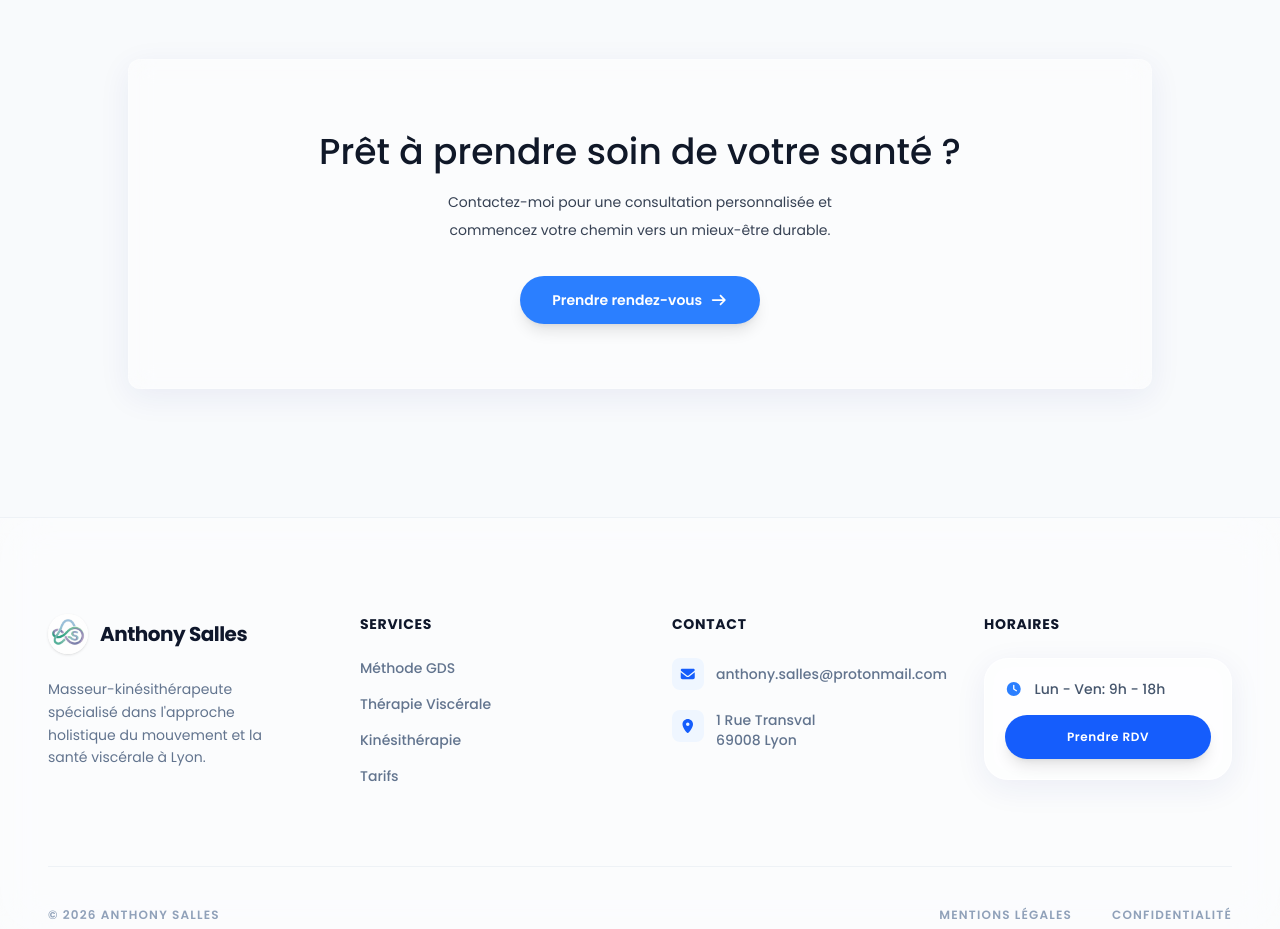
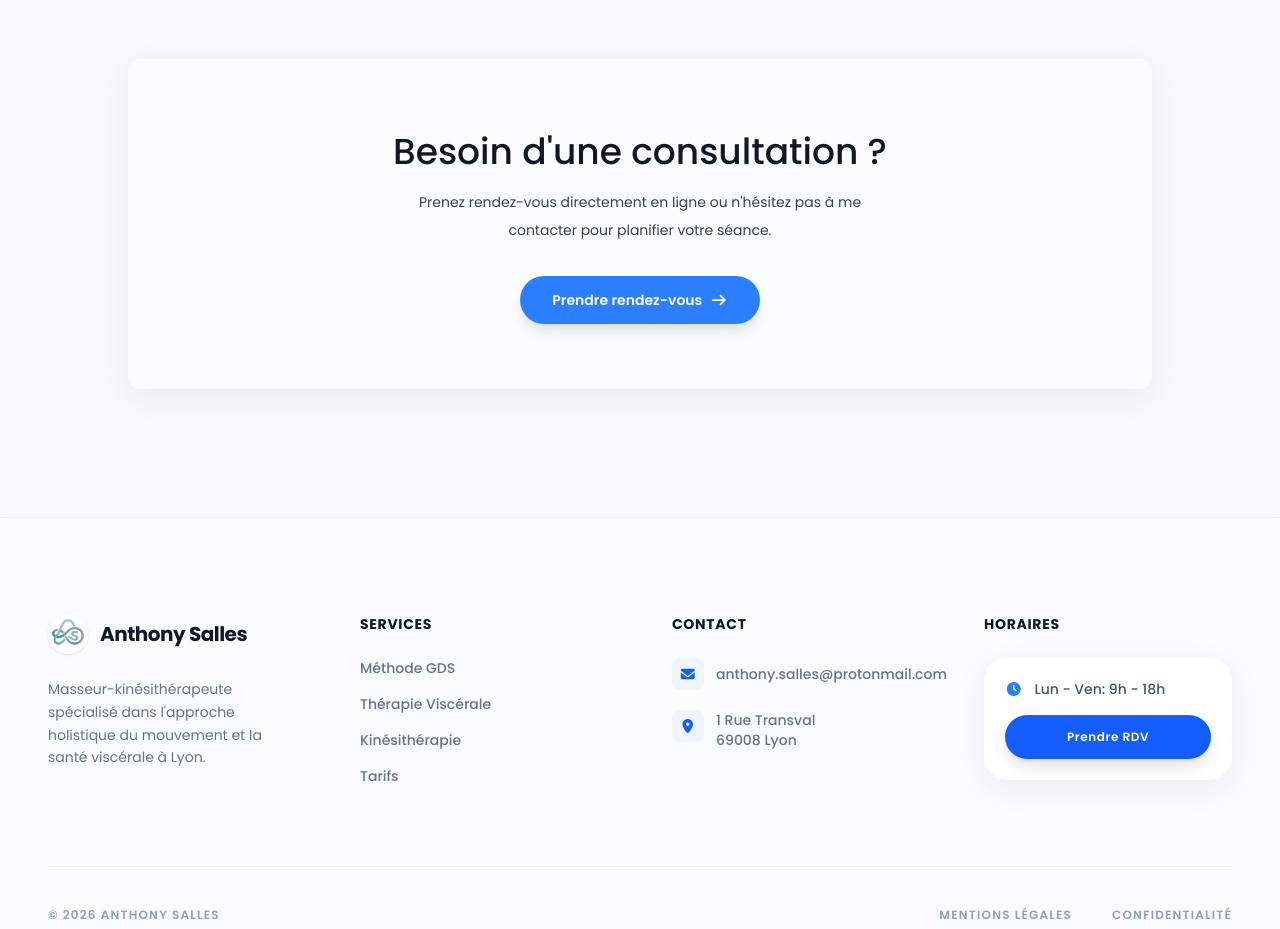
Before and after one commit to LTiollier/anthony-salles, a Next.js app: page / in a window 1280 px wide. Shown: the part 1480-2409 px from the top of the page. Built offline with nearby package versions, Linux system fonts and the light colour scheme.

Commit message:
📝 Simplification du titre d'appel à l'action sur l'accueil

```diff
--- a/sections/call-to-action.jsx
+++ b/sections/call-to-action.jsx
@@ -9,11 +9,11 @@ export default function CallToAction() {
       className="flex flex-col max-w-5xl mt-40 px-4 mx-auto items-center justify-center text-center py-16 rounded-xl glass"
     >
       <h2 className="text-2xl md:text-4xl font-medium mt-2 text-gray-900">
-        Prêt à prendre soin de votre santé ?
+        Besoin d'une consultation ?
       </h2>
       <p className="mt-4 text-sm/7 max-w-md text-gray-700">
-        Contactez-moi pour une consultation personnalisée et commencez votre
-        chemin vers un mieux-être durable.
+        Prenez rendez-vous directement en ligne ou n'hésitez pas à me contacter
+        pour planifier votre séance.
       </p>
       <div>
         <a
```
